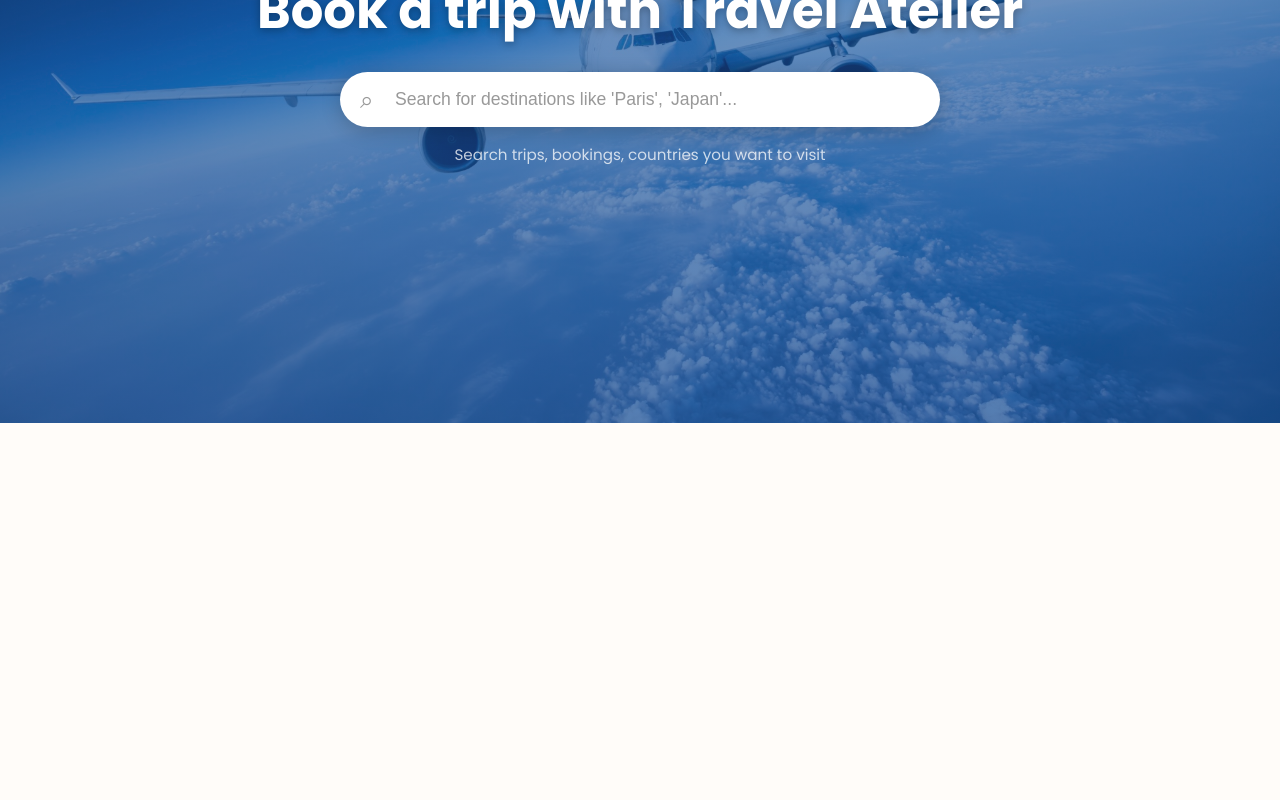
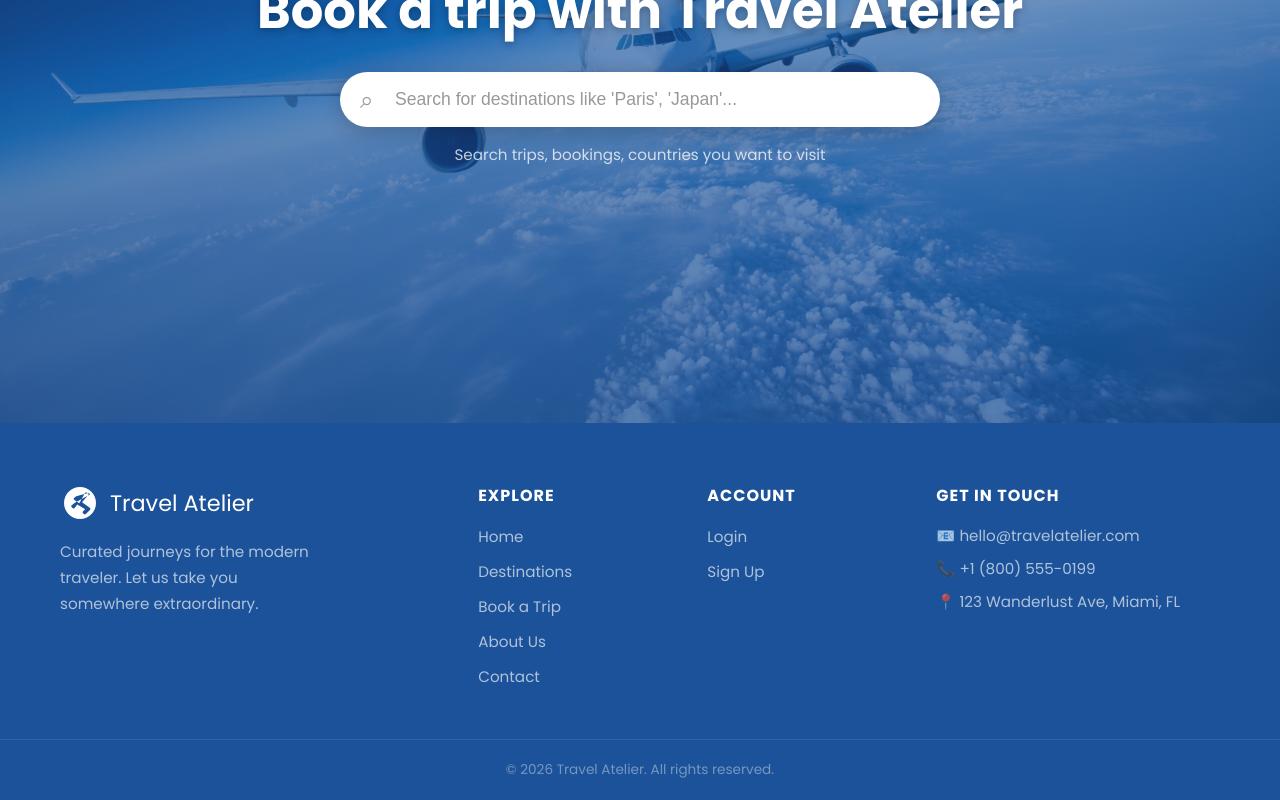
Before and after one commit to jarenkendrick14/FINALS-Travel-Atelier, a Vue app: page / in a window 1280 px wide. Shown: the part 390-1190 px from the top of the page. Before the commit the page ends 813 px from the top, so only its background shows below. Built offline with nearby package versions, Linux system fonts and the light colour scheme.

Commit message:
Add footer with nav links, account section, and contact info

```diff
--- a/src/App.vue
+++ b/src/App.vue
@@ -7,11 +7,13 @@
       </Transition>
     </RouterView>
   </main>
+  <Footer />
 </template>
 
 <script setup>
 import { RouterView } from 'vue-router'
 import Navbar from '@/components/Navbar.vue'
+import Footer from '@/components/Footer.vue'
 </script>
 
 <style>
--- /dev/null
+++ b/src/components/Footer.vue
@@ -0,0 +1,157 @@
+<template>
+  <footer class="site-footer">
+    <div class="container footer-grid">
+
+      <div class="footer-brand">
+        <div class="brand-logo">
+          <Logo />
+          <span>Travel Atelier</span>
+        </div>
+        <p class="brand-tagline">Curated journeys for the modern traveler. Let us take you somewhere extraordinary.</p>
+      </div>
+
+      <div class="footer-links">
+        <h4>Explore</h4>
+        <ul>
+          <li><RouterLink to="/">Home</RouterLink></li>
+          <li><RouterLink to="/bookings">Destinations</RouterLink></li>
+          <li><RouterLink to="/bookhere">Book a Trip</RouterLink></li>
+          <li><RouterLink to="/about">About Us</RouterLink></li>
+          <li><RouterLink to="/contact">Contact</RouterLink></li>
+        </ul>
+      </div>
+
+      <div class="footer-links">
+        <h4>Account</h4>
+        <ul>
+          <li v-if="!isAuthenticated"><RouterLink to="/login">Login</RouterLink></li>
+          <li v-if="!isAuthenticated"><RouterLink to="/register">Sign Up</RouterLink></li>
+          <li v-if="isAuthenticated"><RouterLink to="/my-bookings">My Bookings</RouterLink></li>
+          <li v-if="isAuthenticated"><a href="#" @click.prevent="handleLogout">Logout</a></li>
+        </ul>
+      </div>
+
+      <div class="footer-contact">
+        <h4>Get in Touch</h4>
+        <p>📧 hello@travelatelier.com</p>
+        <p>📞 +1 (800) 555-0199</p>
+        <p>📍 123 Wanderlust Ave, Miami, FL</p>
+      </div>
+
+    </div>
+
+    <div class="footer-bottom">
+      <p>© {{ new Date().getFullYear() }} Travel Atelier. All rights reserved.</p>
+    </div>
+  </footer>
+</template>
+
+<script setup>
+import { RouterLink, useRouter } from 'vue-router';
+import { useAuth } from '@/composables/useAuth';
+import Logo from './Logo.vue';
+
+const { isAuthenticated, logout } = useAuth();
+const router = useRouter();
+
+const handleLogout = () => {
+  logout();
+  router.push('/');
+};
+</script>
+
+<style scoped>
+.site-footer {
+  background-color: var(--yinmn-blue);
+  color: rgba(255,255,255,0.85);
+  padding: 60px 0 0;
+}
+
+.footer-grid {
+  display: grid;
+  grid-template-columns: 2fr 1fr 1fr 1.5fr;
+  gap: 40px;
+  padding-bottom: 50px;
+}
+
+.footer-brand {
+  --logo-primary: white;
+  --logo-secondary: var(--yinmn-blue);
+}
+
+.brand-logo {
+  display: flex;
+  align-items: center;
+  gap: 10px;
+  font-size: 1.4rem;
+  font-weight: 700;
+  color: white;
+  margin-bottom: 16px;
+}
+
+.brand-tagline {
+  font-size: 0.95rem;
+  line-height: 1.7;
+  color: rgba(255,255,255,0.65);
+  max-width: 260px;
+}
+
+h4 {
+  font-size: 1rem;
+  font-weight: 700;
+  color: white;
+  margin-bottom: 16px;
+  text-transform: uppercase;
+  letter-spacing: 1px;
+}
+
+.footer-links ul {
+  list-style: none;
+  padding: 0;
+  margin: 0;
+  display: flex;
+  flex-direction: column;
+  gap: 10px;
+}
+
+.footer-links a {
+  color: rgba(255,255,255,0.65);
+  text-decoration: none;
+  font-size: 0.95rem;
+  transition: color 0.2s ease;
+}
+
+.footer-links a:hover {
+  color: var(--amber);
+}
+
+.footer-contact p {
+  font-size: 0.95rem;
+  margin-bottom: 10px;
+  color: rgba(255,255,255,0.65);
+}
+
+.footer-bottom {
+  border-top: 1px solid rgba(255,255,255,0.1);
+  padding: 20px 0;
+  text-align: center;
+  font-size: 0.85rem;
+  color: rgba(255,255,255,0.4);
+}
+
+@media (max-width: 768px) {
+  .footer-grid {
+    grid-template-columns: 1fr 1fr;
+  }
+
+  .footer-brand {
+    grid-column: 1 / -1;
+  }
+}
+
+@media (max-width: 480px) {
+  .footer-grid {
+    grid-template-columns: 1fr;
+  }
+}
+</style>
```
